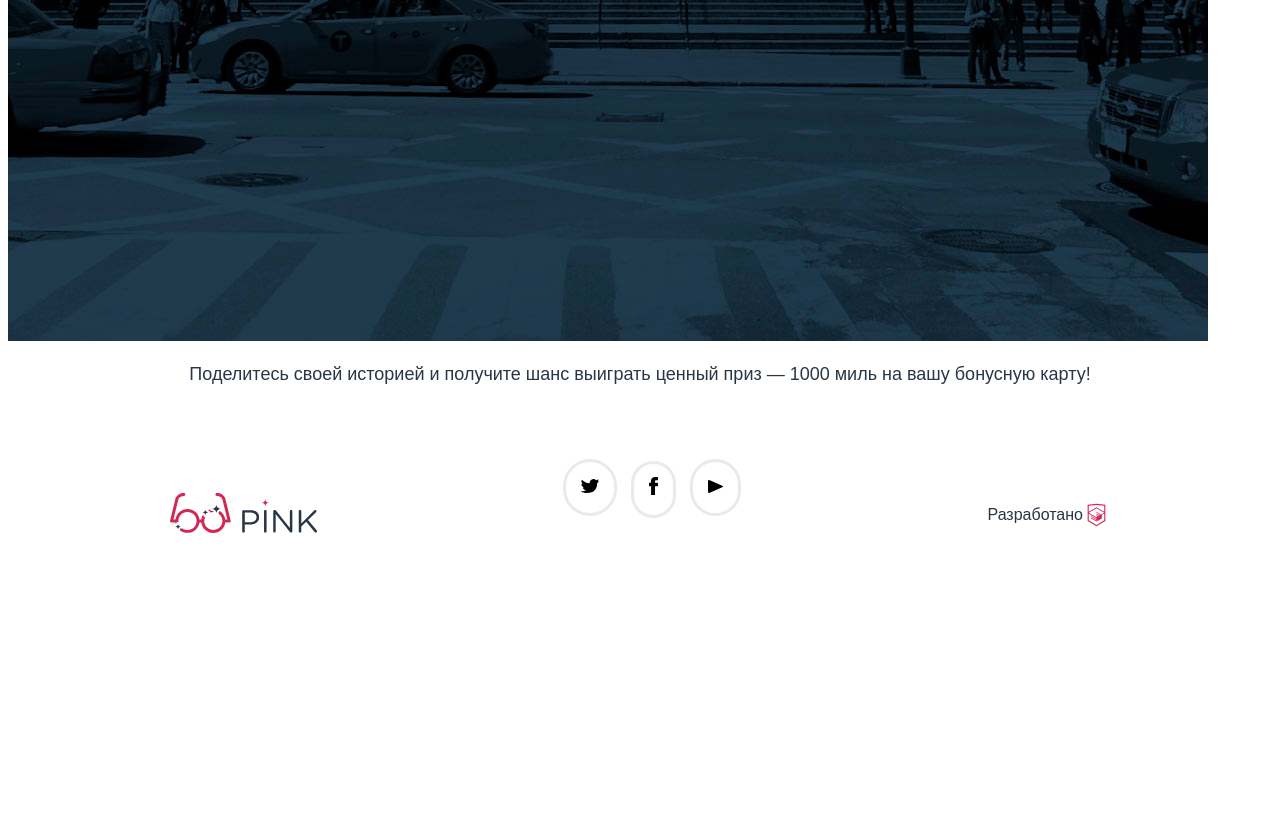
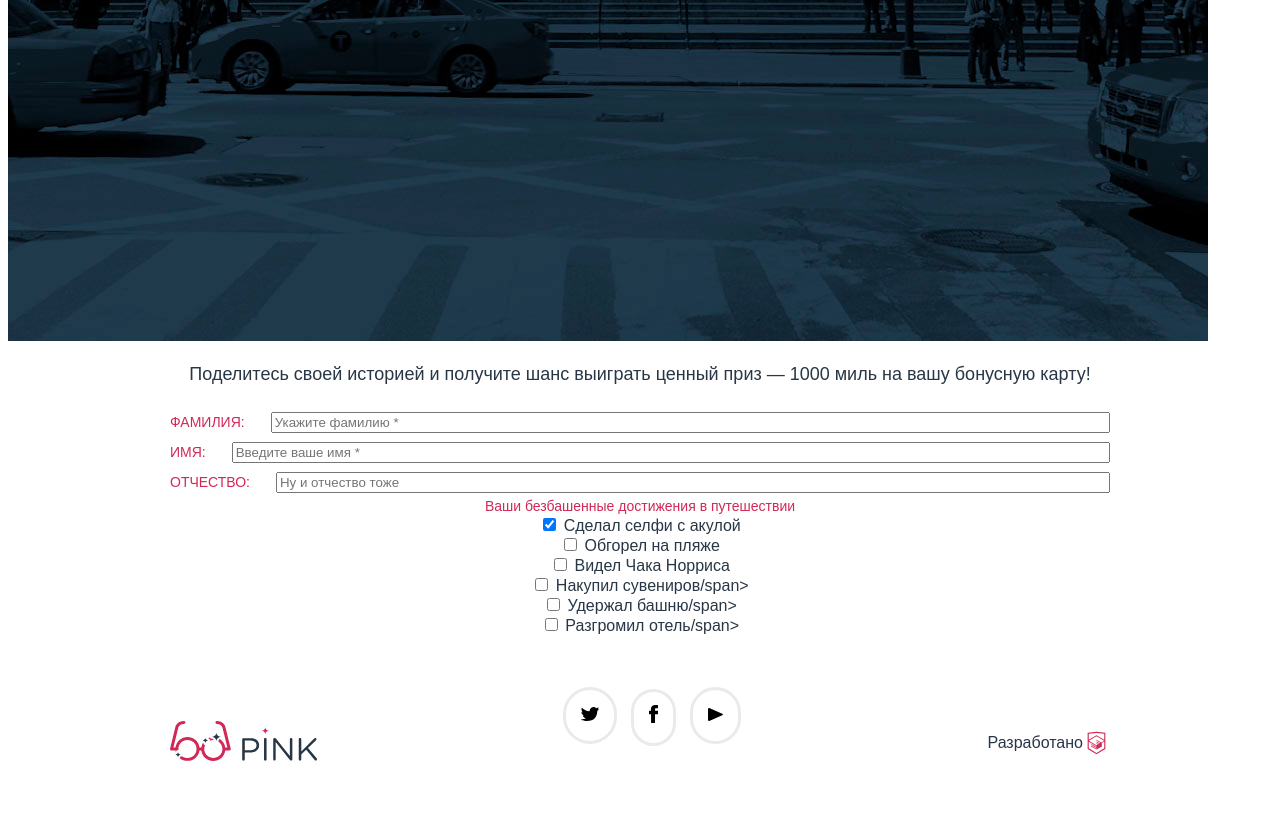
Before and after one commit to manyxinaanna1/pink, a website: page source/form.html in a window 1280 px wide. Shown: the part 520-1355 px from the top of the page. Before the commit the page ends 1162 px from the top, so only its background shows below. Drawn offline with Linux system fonts and the light colour scheme.

Commit message:
форма

```diff
--- a/source/form.html
+++ b/source/form.html
@@ -40,16 +40,87 @@
       </nav>
       <p class="page-header__promo">Конкурс на самое безбашенное путешествие с Пинк</p>
 
-
     </div><!--container-->
   </header>
     <main>
-      <section class="share">
+      <header class="share">
         <h1 class="visually-hidden"> Форма регистрации в приложении Pink</h1>
         <p class="share__paragraph">Поделитесь своей историей и получите
           шанс выиграть ценный приз — 1000
           миль на вашу бонусную карту!</p>
-      </section>
+
+        </header>
+        <section class="form__section">
+          <form class="form__container container" method="post" action="https://echo.htmlacademy.ru/">
+            <fieldset class="form__group form__group--cat field-group">
+              <legend class="visually-hidden">Данные пользователя приложения</legend>
+              <ul class="field-group__list">
+                <li class="field-group__item">
+                  <label class="field">
+                    <span class="field__lead">ФАМИЛИЯ:</span>
+                    <input class="field__input" name="lastname" type="text" placeholder="Укажите фамилию *" required="">
+                  </label>
+                  </li>
+                <li class="field-group__item">
+                  <label class="field">
+                    <span class="field__lead">ИМЯ:</span>
+                    <input class="field__input" name="name" type="text" placeholder="Введите ваше имя *" required="">
+                  </label>
+                </li>
+                <li class="field-group__item">
+                  <label class="field">
+                    <span class="field__lead">ОТЧЕСТВО:</span>
+                    <input class="field__input" name="patronical-name" type="text" placeholder="Ну и отчество тоже">
+                  </label>
+                </li>
+              </ul>
+            </fieldset>
+            <fieldset class="form__group form__group--achievements field-group">
+              <legend class="field-group__heading">
+                <span>Ваши безбашенные достижения в путешествии</span>
+              </legend>
+
+              <ul class="field-group__list field-group__list--additional">
+                <li class="field-group__item">
+                  <label class="control control--checkbox">
+                    <input class="control__input" name="additional" type="checkbox" value="sweetener" checked="">
+                    <span class="control__lead">Сделал селфи с акулой</span>
+                  </label>
+                </li>
+                <li class="field-group__item">
+                  <label class="control control--checkbox">
+                    <input class="control__input" name="additional" type="checkbox" value="water">
+                    <span class="control__lead">Обгорел на пляже</span>
+                  </label>
+                </li>
+                <li class="field-group__item">
+                  <label class="control control--checkbox">
+                    <input class="control__input" name="additional" type="checkbox" value="milk">
+                    <span class="control__lead">Видел Чака Норриса</span>
+                  </label>
+                </li>
+                <li class="field-group__item">
+                  <label class="control control--checkbox">
+                    <input class="control__input" name="additional" type="checkbox" value="vitamins">
+                    <span class="control__lead">Накупил сувениров/span>
+                  </label>
+                </li>
+                <li class="field-group__item">
+                  <label class="control control--checkbox">
+                    <input class="control__input" name="additional" type="checkbox" value="vitamins">
+                    <span class="control__lead">Удержал башню/span>
+                  </label>
+                </li>
+                <li class="field-group__item">
+                  <label class="control control--checkbox">
+                    <input class="control__input" name="additional" type="checkbox" value="vitamins">
+                    <span class="control__lead">Разгромил отель/span>
+                  </label>
+                </li>
+              </ul>
+            </fieldset>
+          </form>
+        </section>
 
     </main>
     <footer class="page-footer">
--- /dev/null
+++ b/source/sass/blocks/form.scss
@@ -0,0 +1,41 @@
+
+
+.form__group {
+  margin: 0;
+}
+
+.field-group {
+  padding: 0;
+  border: none;
+}
+
+.field-group__list {
+  margin: 0;
+  padding: 0;
+  clear: both;
+  list-style: none;
+}
+
+@media (min-width: $breakpoint-medium) {
+  .field {
+    position: relative;
+    display: grid;
+    grid-template-columns: max-content 1fr;
+    align-items: center;
+    gap: 26px;
+    color: $color-purple;
+    font-family: $font;
+    font-size: 14px;
+    line-height: 30px;
+  }
+}
+
+.field__lead {
+  text-transform: uppercase;
+}
+
+.field-group__heading {
+  font-size: 14px;
+  line-height: 18px;
+  color: $color-purple;
+}
--- a/source/sass/style.scss
+++ b/source/sass/style.scss
@@ -11,6 +11,7 @@
 @import "./blocks/download.scss";
 @import "./blocks/effect.scss";
 @import "./blocks/footer.scss";
+@import "./blocks/form.scss";
 @import "./blocks/page-header.scss";
 @import "./blocks/page-body.scss";
 @import "./blocks/promo.scss";
```
Also changed, not shown: source/css/style.css, 1 other file.
